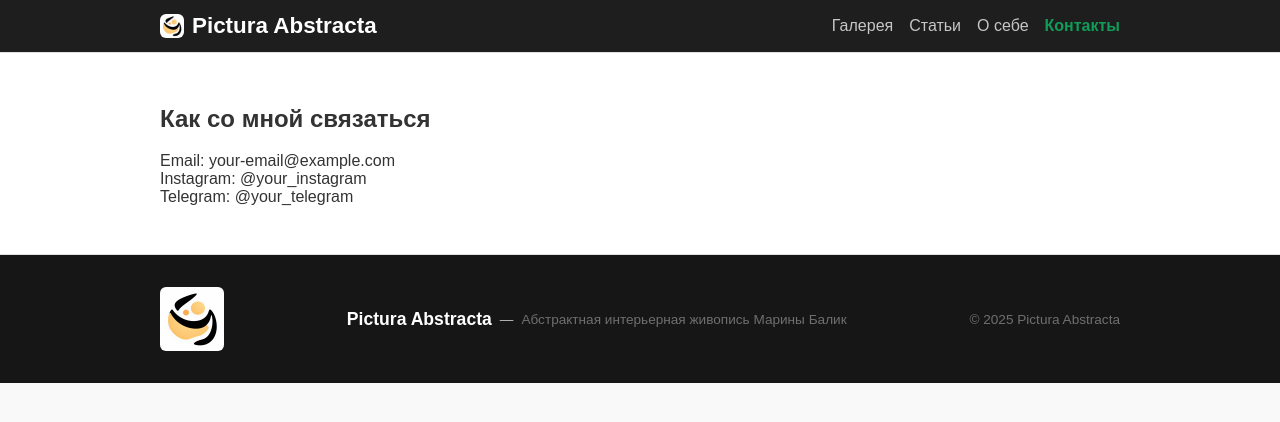
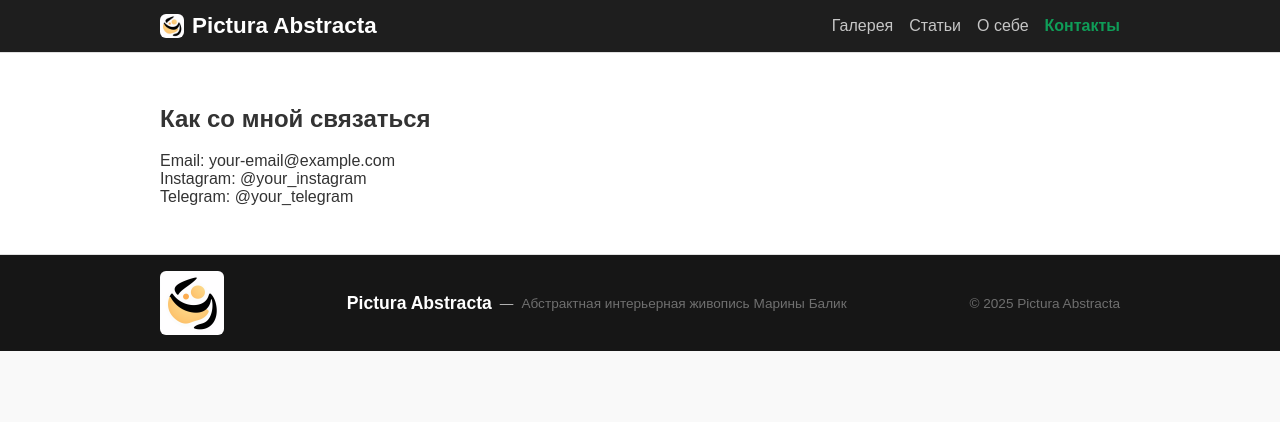
Before and after one commit to PicAbsArt/picabsart.github.io, a Jekyll site: the page built from contact.md, in a window 1280 px wide. Shown: the top 422 px of the page. Built offline with Jekyll 4.4.1, drawn with Linux system fonts in a browser that asks for light colours.

Commit message:
Update main.css

```diff
--- a/assets/main.css
+++ b/assets/main.css
@@ -265,7 +265,7 @@
   z-index: 2000;
 }
 
-/* === Футер === */
+/* === Футер (десктоп) === */
 
 .site-footer {
   background-color: #161616;
@@ -280,14 +280,8 @@
   justify-content: space-between;
   max-width: 960px;
   margin: auto;
-  padding: 1rem;
+  padding: 0 1rem;
   gap: 1rem;
-  flex-wrap: wrap;
-}
-
-.footer-logo {
-  height: 64px;
-  vertical-align: middle;
 }
 
 .footer-logo-link {
@@ -296,14 +290,19 @@
   text-decoration: none;
 }
 
+.footer-logo {
+  height: 64px;
+  width: auto;
+  vertical-align: middle;
+}
+
 .footer-info {
   display: flex;
   align-items: center;
-  flex-wrap: nowrap;
   gap: 0.5rem;
   flex-grow: 1;
   justify-content: center;
-  text-align: center;
+  white-space: nowrap;
 }
 
 .footer-title {
@@ -317,22 +316,40 @@
 }
 
 .footer-copyright {
-  text-align: right;
+  white-space: nowrap;
   color: #6f6f6f;
-  white-space: nowrap;
 }
+
+/* === Футер для мобильных устройств === */
 
 @media (max-width: 768px) {
   .footer-container {
     flex-direction: column;
-    align-items: flex-start;
-    gap: 1rem;
+    align-items: center;
+    text-align: center;
+    padding: 1rem;
+  }
+
+  .footer-logo {
+    height: 64px;
+    margin-bottom: 0.5rem;
+  }
+
+  .footer-info {
+    flex-direction: column;
+    align-items: center;
+    gap: 0.5rem;
     text-align: center;
   }
 
+  .footer-separator {
+    display: none;
+  }
+
   .footer-copyright {
+    margin-top: 1rem;
     text-align: center;
-    width: 100%;
+    font-size: 0.9rem;
   }
 }
 
```
